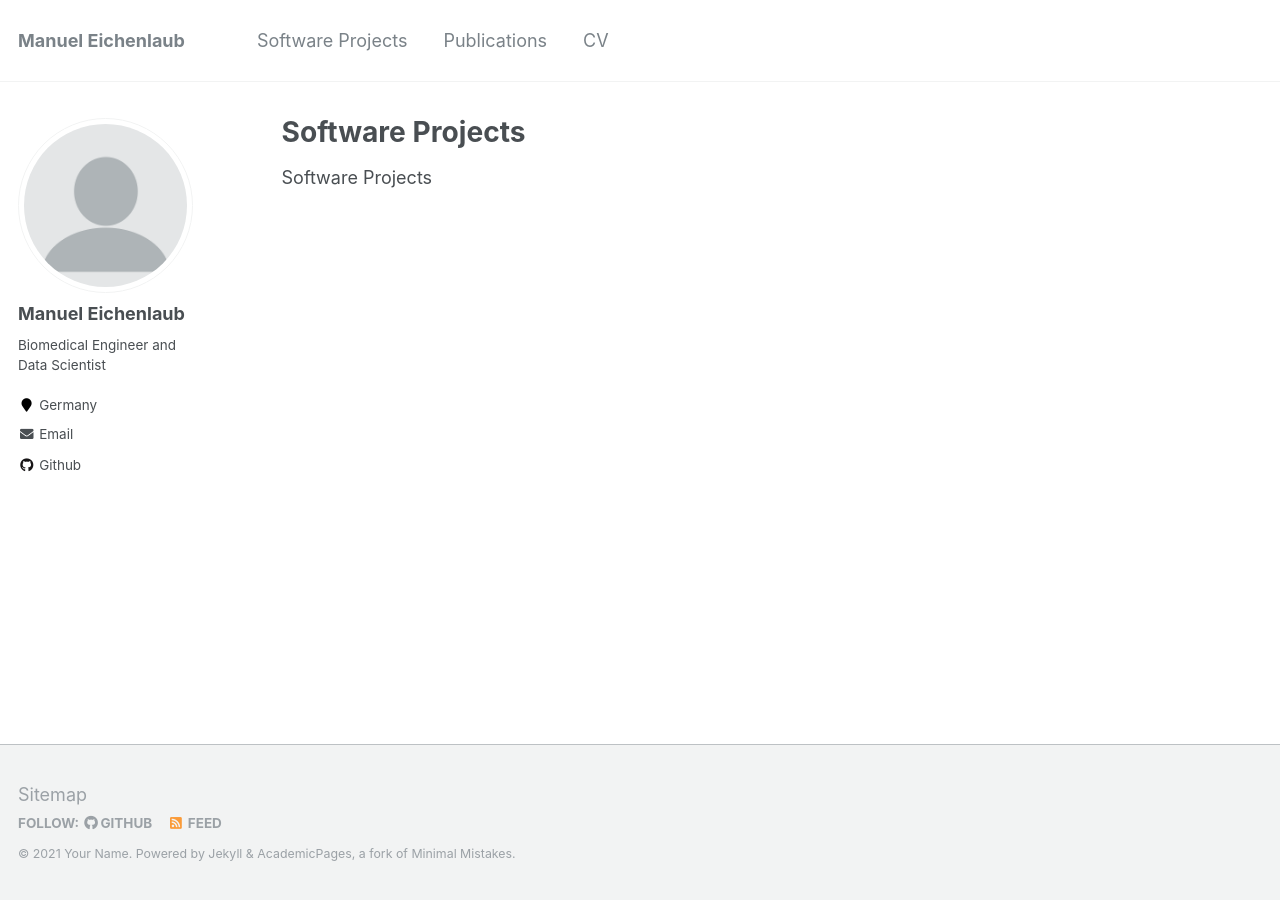
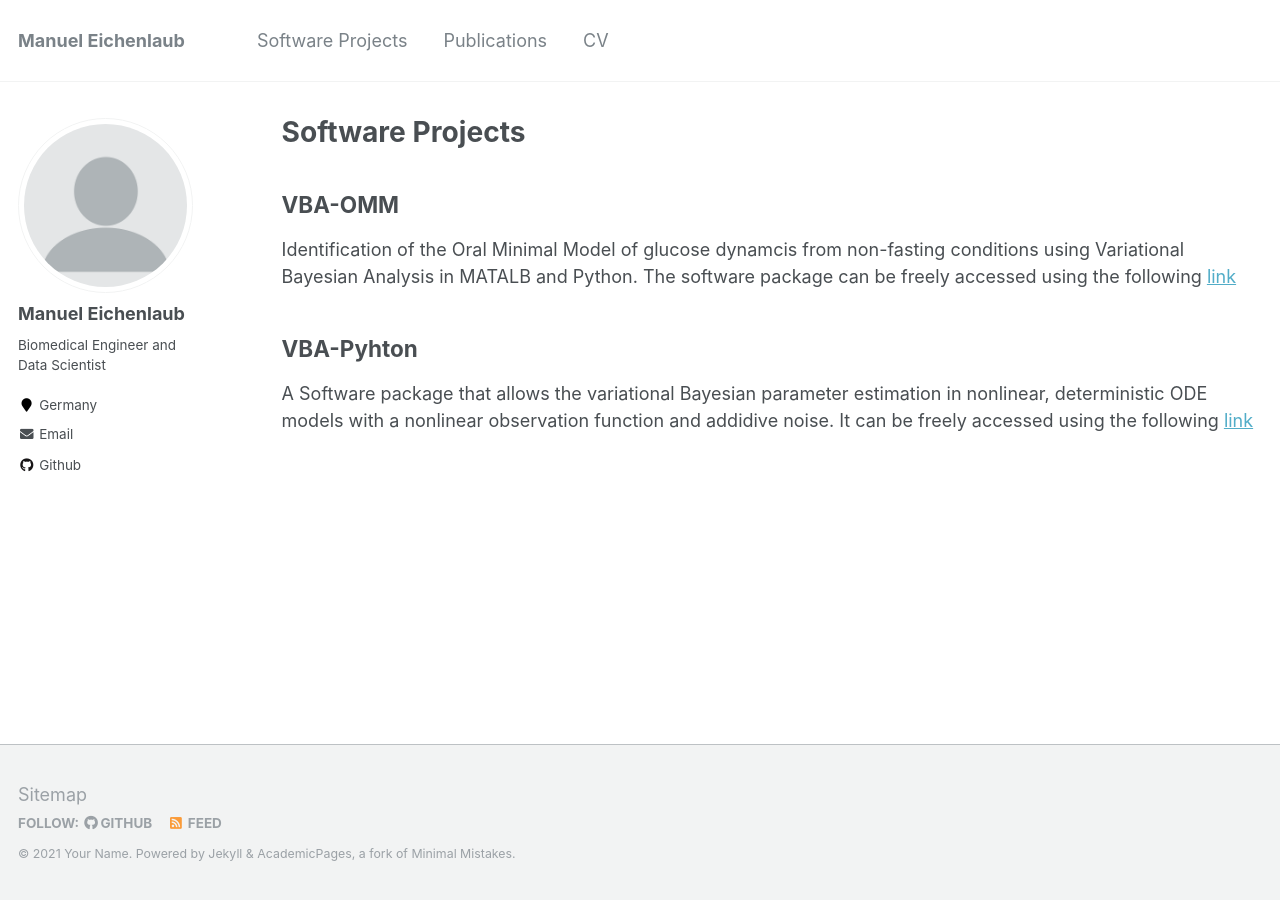
Before and after one commit to manueich/manueich.github.io, a Jekyll site: the page built from _pages/projects.md, in a window 1280 px wide. Built offline with Jekyll 4.4.1, drawn with Linux system fonts in a browser that asks for light colours.

Commit message:
Update projects.md

```diff
--- a/_pages/projects.md
+++ b/_pages/projects.md
@@ -4,5 +4,14 @@ title: "Software Projects"
 permalink: /projects/
 author_profile: true
 ---
+<b />
 
-Software Projects
+VBA-OMM
+------
+Identification of the Oral Minimal Model of glucose dynamcis from non-fasting conditions using Variational Bayesian Analysis in MATALB and Python. The software package can be freely accessed using the following [link](https://github.com/manueich/VBA-OMM)
+
+<b />
+
+VBA-Pyhton
+------
+A Software package that allows the variational Bayesian parameter estimation in nonlinear, deterministic ODE models with a nonlinear observation function and addidive noise. It can be freely accessed using the following [link](https://github.com/manueich/VBA-python)
```
